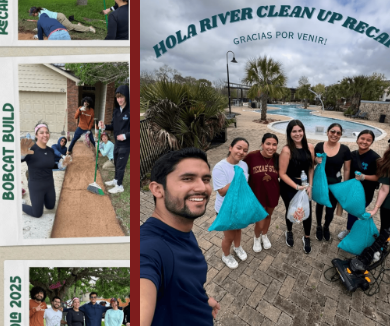
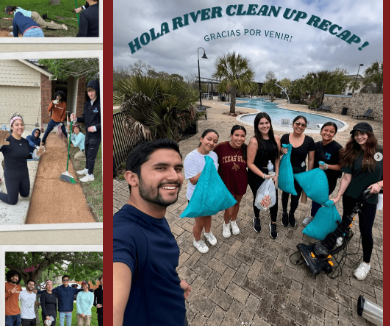
Before and after one commit to ServandoGonzl07/HOLATXSTWEBSITE, a plain HTML site: page index.html in a window 390 px wide. Shown: the part 315-641 px from the top of the page. Drawn offline with nearby package versions, Linux system fonts and the light colour scheme.

Commit message:
Update video.css

```diff
--- a/video.css
+++ b/video.css
@@ -265,7 +265,7 @@
 @media (max-width: 1023px) {
   .slider-wrapper .slide-button { display: none !important; }
   .slider-wrapper .image-list { gap: 10px; }
-  .slider-wrapper .image-list .image-item { width: 280px; height: 360px; }
+  .slider-wrapper .image-list .image-item { width: 280px; height: 340px; }
   .slider-scrollbar .scrollbar-thumb { width: 20%; }
 }
 
```
